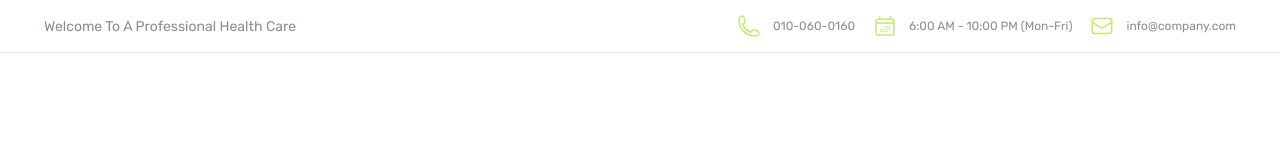
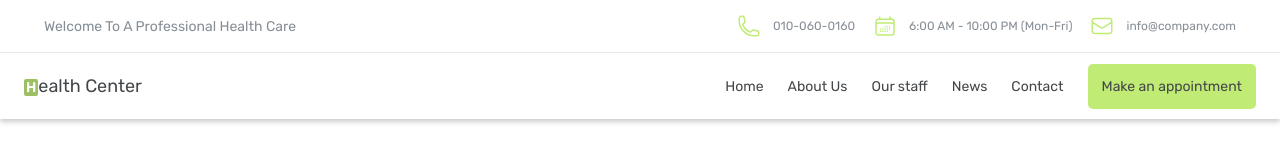
Before and after one commit to rahulrameshm0/Health-Care, a plain HTML site: page index.html in a window 1280 px wide. Drawn offline with Linux system fonts and the light colour scheme.

Commit message:
nav section completed

```diff
--- a/index.html
+++ b/index.html
@@ -10,6 +10,7 @@
     <title>Document</title>
 </head>
 <body>
+    <header>
     <nav class="nav-bar-1">
         <p>Welcome to a professional health care</p>
 
@@ -37,5 +38,22 @@
                  <a href="mailto:rahulrameshm0@gmail.com"><span>info@company.com</span></a>
            </div>
     </nav>
+
+    <nav class="nav-bar-2">
+        <div class="health-care">
+            <a href="">Health Center</a>
+        </div>
+
+        <ul class="contact-list">
+            <li><a class="contact-list-item" href="">Home</a></li>
+            <li><a class="contact-list-item" href="">About Us</a></li>
+            <li><a class="contact-list-item" href="">Our staff</a></li>
+            <li><a class="contact-list-item" href="">News</a></li>
+            <li><a class="contact-list-item" href="">Contact</a></li>
+            <li><a class="appointment" href="">Make an appointment</a></li>
+        </ul>
+
+    </nav>
+</header>
 </body>
 </html>
--- a/style.css
+++ b/style.css
@@ -60,3 +60,58 @@ body{
 .contact-items a:hover{
     color: #c0eb75;
 }
+
+
+/*******************
+    NAV-BAR-2
+ *******************/
+
+ .nav-bar-2{
+    display: flex;
+    justify-content: space-between;
+    align-items: center;
+    padding: 2.2rem 2.4rem 2.2rem 2.4rem;
+    box-shadow: 0 0.3rem 0.5rem rgba(0,0,0,0.2);
+ }
+
+.health-care a{
+    font-size: 1.8rem;
+    text-decoration: none;
+    color: #44474a;
+}
+
+.health-care::first-letter{
+    font-size: 1.4rem;
+    background-color: #9cc063;
+    color: #fff;
+    padding: 0 0.2rem;
+    border-radius: 0.2rem;
+    font-weight: 600;
+}
+
+
+ .contact-list{
+    display: flex;
+    align-items: center;
+    list-style: none;
+    gap: 2.4rem;
+ }
+
+ .nav-bar-2 li a{
+    text-decoration: none;
+    font-size: 1.4rem;
+    color: #44474a;
+ }
+
+  .appointment{
+    background-color: #c0eb75;
+    padding: 1.4rem;
+    border-radius: 0.5rem;
+    transition: all 0.3s;
+    font-weight: 400;
+ }
+
+ .appointment:hover{
+    background-color: #1971c2;
+    color: #fff;
+ }
```
